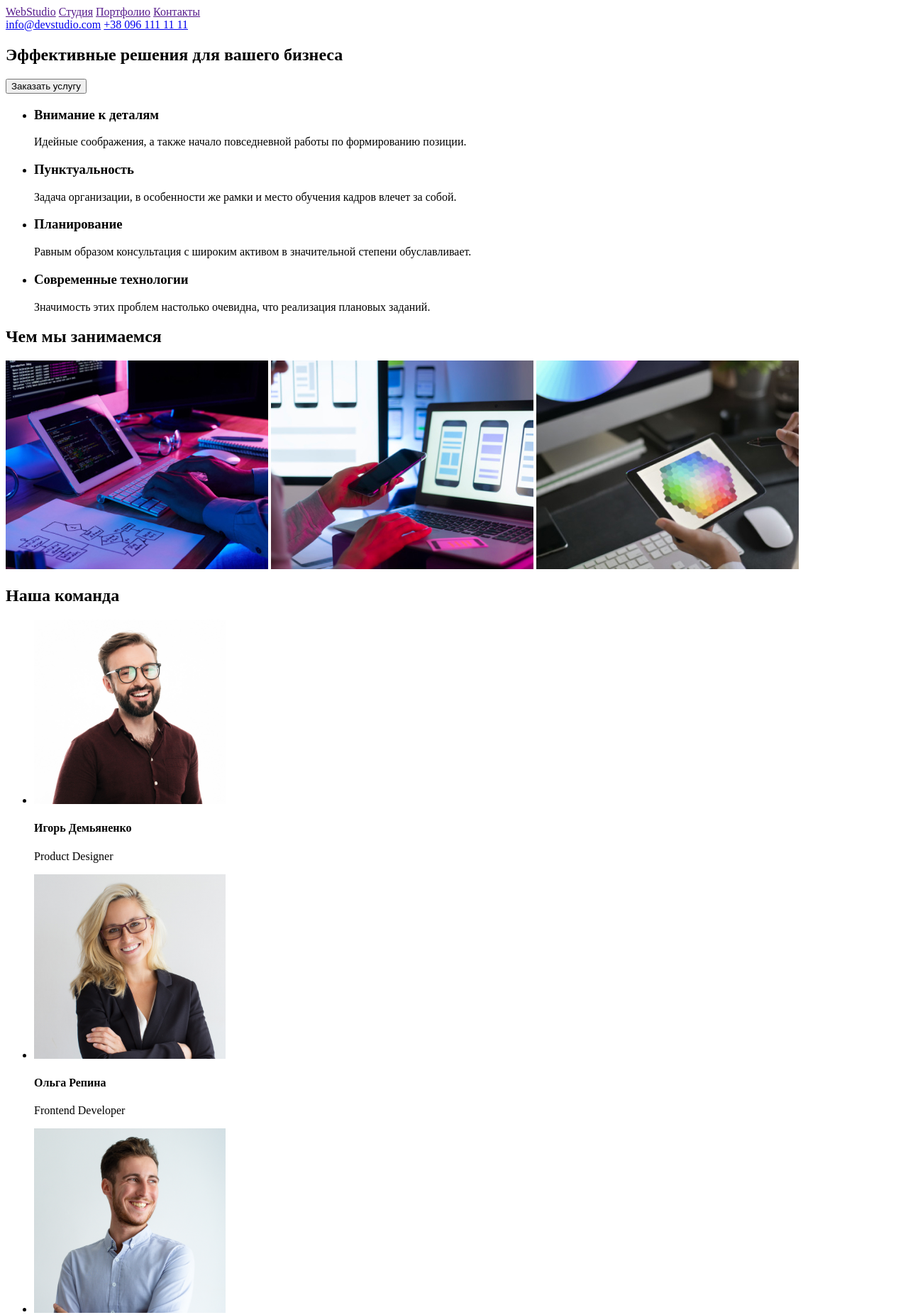
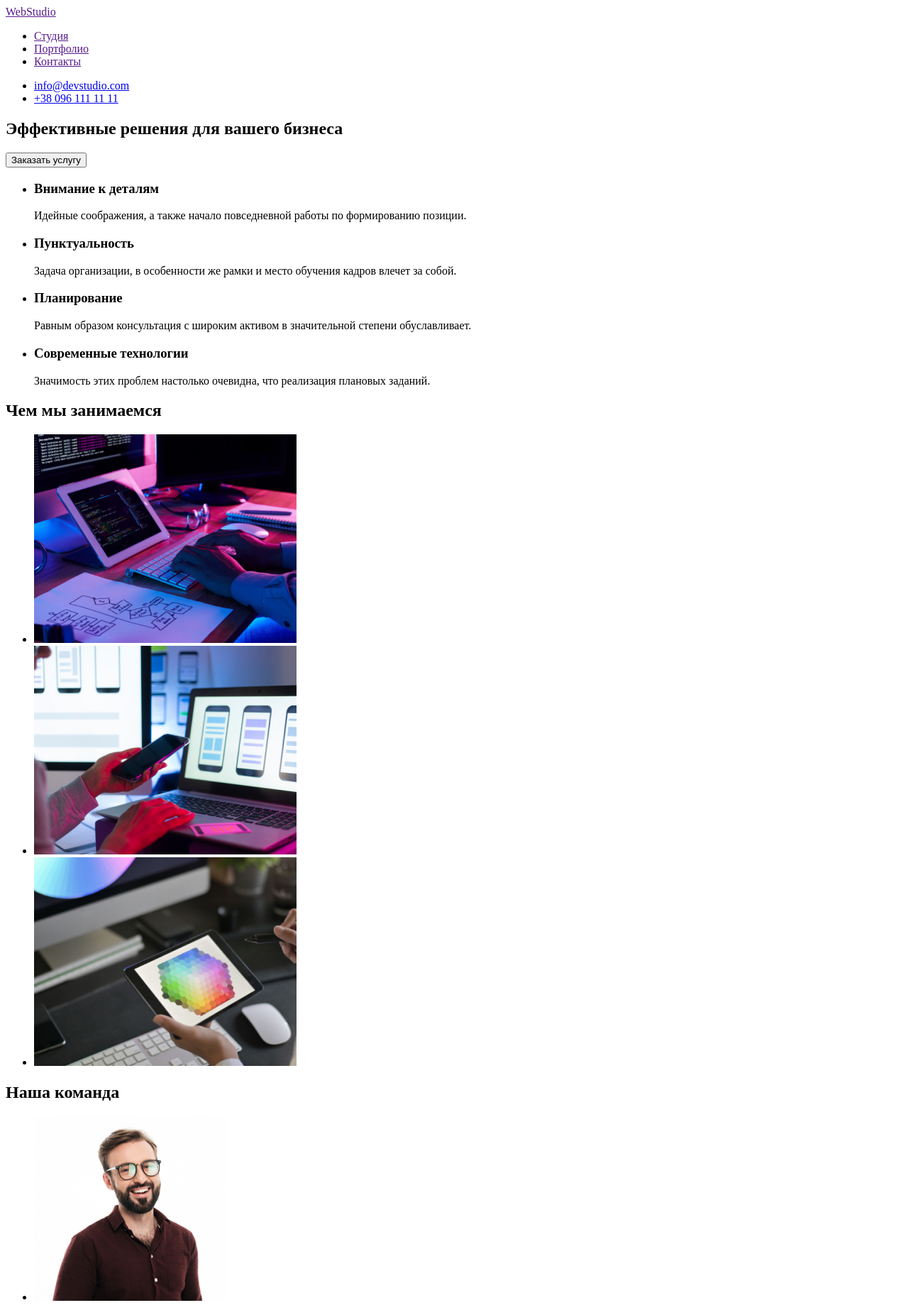
Before and after one commit to irinaog/goit-markup-hw-01, a plain HTML site: page index.html in a window 1280 px wide. Shown: the top 1853 px of the page at 71% size. Drawn offline with Linux system fonts and the light colour scheme.

Commit message:
Отображает контент сайта (после исправлений)
Добавлен тег <ul> (строки 16, 22, 57, 94)
Добавлен заголовок h2 (строка 34)
Заменен тег <h4> на <h3> (строка 69, 74, 79, 84)

```diff
--- a/index.html
+++ b/index.html
@@ -13,12 +13,16 @@
     <header>
         <nav>
             <a href="">WebStudio</a>
-            <a href="">Студия</a>
-            <a href="">Портфолио</a>
-            <a href="">Контакты</a>
+            <ul>
+                <li><a href="">Студия</a></li>
+                <li><a href="">Портфолио</a></li>
+                <li><a href="">Контакты</a></li>
+            </ul>
         </nav>
-        <a href="mailto:info@devstudio.com">info@devstudio.com</a>
-        <a href="tel:+380961111111">+38 096 111 11 11</a>
+        <ul>
+            <li><a href="mailto:info@devstudio.com">info@devstudio.com</a></li>
+            <li><a href="tel:+380961111111">+38 096 111 11 11</a></li>
+        </ul>
     </header>
 
     <section>
@@ -27,6 +31,7 @@
     </section>
 
     <section>
+        <h2 hidden>Наши пркимущества</h2>
         <ul>
             <li>
                 <h3>Внимание к деталям</h3>
@@ -49,9 +54,11 @@
 
     <section>
         <h2>Чем мы занимаемся</h2>
-        <img src="./images/img.jpg" alt="" width="370">
-        <img src="./images/img-2.jpg" alt="" width="370">
-        <img src="./images/img-3.jpg" alt="" width="370">
+        <ul>
+            <li><img src="./images/img.jpg" alt="" width="370"></li>
+            <li><img src="./images/img-2.jpg" alt="" width="370"></li>
+            <li><img src="./images/img-3.jpg" alt="" width="370"></li>
+        </ul>
     </section>
 
     <section>
@@ -59,22 +66,22 @@
         <ul>
             <li>
                 <img src="./images/photo-1.jpg" alt="Игорь Демьяненко" width="270">
-                <h4>Игорь Демьяненко</h4>
+                <h3>Игорь Демьяненко</h3>
                 <p>Product Designer</p>
             </li>
             <li>
                 <img src="./images/photo-2.jpg" alt="Ольга Репина" width="270">
-                <h4>Ольга Репина</h4>
+                <h3>Ольга Репина</h3>
                 <p>Frontend Developer</p>
             </li>
             <li>
                 <img src="./images/photo-3.jpg" alt="Николай Тарасов" width="270">
-                <h4>Николай Тарасов</h4>
+                <h3>Николай Тарасов</h3>
                 <p>Marketing</p>
             </li>
             <li>
                 <img src="./images/photo-4.jpg" alt="Михаил Ермаков" width="270">
-                <h4>Михаил Ермаков</h4>
+                <h3>Михаил Ермаков</h3>
                 <p>UI Designer</p>
             </li>
         </ul>
@@ -83,9 +90,11 @@
     <footer>
         <a href="">WebStudio</a>
         <address>
-            г. Киев, пр-т Леси Украинки, 26 <br>
-            info@example.com <br>
-            +38 099 111 11 11
+            г. Киев, пр-т Леси Украинки, 26
+            <ul>
+                <li>info@example.com</li>
+                <li>+38 099 111 11 11</li>
+            </ul>
         </address>
     </footer>
 
```
